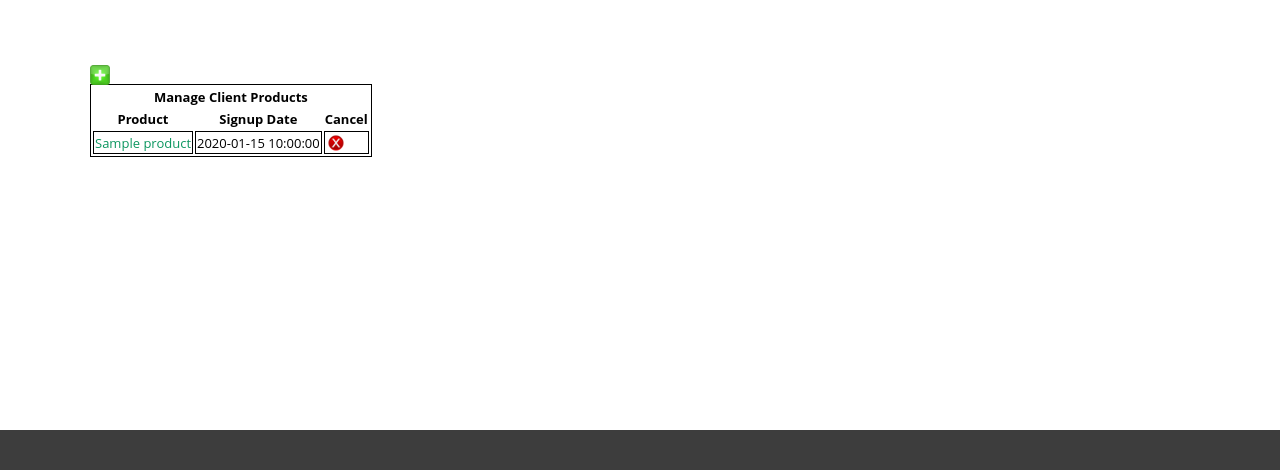
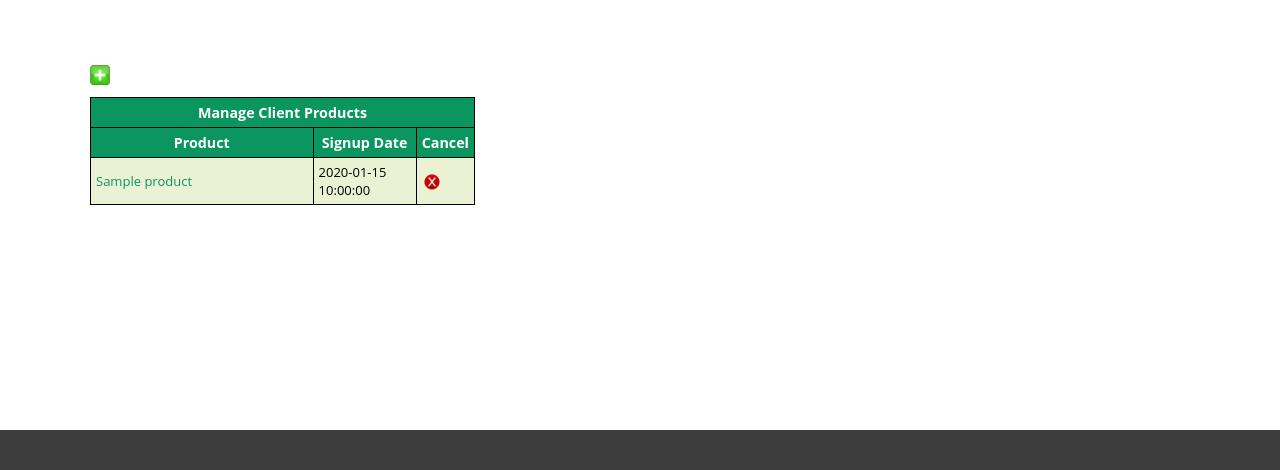
Before and after one commit to fbuys/mymojo-adventure, a PHP site: page /clientproduct.php?id=1 in a window 1280 px wide. Shown: the part 150-620 px from the top of the page. Run offline with PHP 8.4, Linux system fonts and the light colour scheme; tables that the repository leaves empty or names only in its code hold one stand-in row (values such as "Sample post").

Commit message:
styling done, error testing and validation to go

```diff
--- a/clientproduct.php
+++ b/clientproduct.php
@@ -63,7 +63,7 @@ and open the template in the editor.
                              {
                                  echo "This client has 0 products with us. ";
                                  //add 'add' button above table
-                                 echo "\n <img src='/images/greenplus.png'id='icon' class='add_icon' /> ";
+                                 echo "\n <img src='/images/greenplus.png'id='icon' class='add_icon' /> <br/>";
                              }
                              else
                              {
@@ -84,7 +84,7 @@ and open the template in the editor.
                                  $fields_num = mysql_num_fields($products);
 
                                  //add 'add' button above table
-                                 echo "\n <img src='/images/greenplus.png'id='icon' class='add_icon' /> ";
+                                 echo "\n <img src='/images/greenplus.png'id='icon' class='add_icon' /> <p></p>";
                                  //build table
                                  echo "<table id='product_tabel'>";
                                      echo    "<thead>";
@@ -113,12 +113,13 @@ and open the template in the editor.
         </table>
 
         </div>
+                    <div id="dnstable"></div>
                 </div>
             </div>
         </div>
 
 
-        <div id="dnstable"></div>
+
 
         <div id="popupNewDns">
         <a id="popupDnsClose">x</a>
--- a/css/general.css
+++ b/css/general.css
@@ -351,9 +351,29 @@ hr
 
 
 }
+/*Tables General*/
 
-table{
-    border: 1px solid;
+table, th, td
+{
+    border: 1px solid black;
+    border-collapse:collapse;
+    width:70%;
+    height:auto;
+    padding: 5px;
+    background-color: #58ee4f;
+}
+
+tr.alternate td
+{
+color:#000000;
+background-color:#EAF2D3;
+}
+
+th
+{
+    font-size:1.1em;
+    background-color: #0B965F;
+    color:white;
 }
 td{
     border: 1px solid;
--- a/scripts/dns_table.php
+++ b/scripts/dns_table.php
@@ -11,7 +11,7 @@
     {
         echo "This product has 0 DNS entries. ";
         //add 'add' button above table
-        echo "\n <img src='../images/greenplus.png'id='icon' class='add_dns_icon' /> ";
+        echo "\n <img src='../images/greenplus.png'id='icon' class='add_dns_icon' /> <p></p>";
     }
     else
     {
@@ -37,7 +37,7 @@
 
         //add 'add' button above table
         //echo "</br></br>";
-        echo "\n <img src='/images/greenplus.png'id='icon' class='add_dns_icon' /> ";
+        echo "\n <img src='/images/greenplus.png'id='icon' class='add_dns_icon' /> <p></p>";
 
         //build table
         echo "<table id='dns_table'>"; //opening table tag
--- a/scripts/dnseditview.js
+++ b/scripts/dnseditview.js
@@ -64,6 +64,9 @@ function loadDNSTable(){
             //hide submit button after load
             $('#adddnssubmit').hide();
 
+            //make li alternate colours
+            $('tr:nth-child(odd)').addClass('alternate');
+
         })
         .fail(function() {
 
@@ -78,6 +81,9 @@ function loadDNSTable(){
 
 //make sure document is ready.
 $(document).ready( function(){
+    //change colors of alternate tr
+    //make li alternate colours
+    $('tr:nth-child(odd)').addClass('alternate');
     $('#product_tabel a').click(function(event){
         //get the product id
         $product_id = $(this).closest('tr').attr('id');//will be used to GET id for profile save
```
